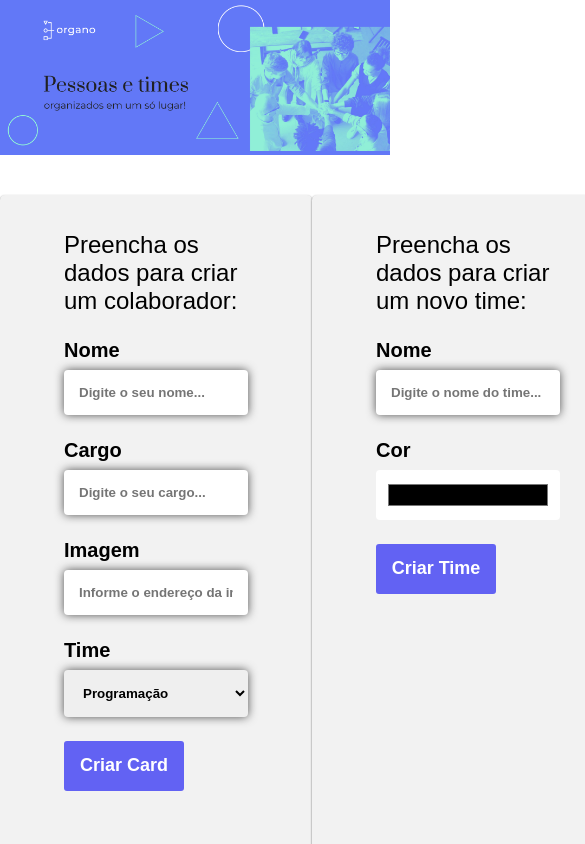
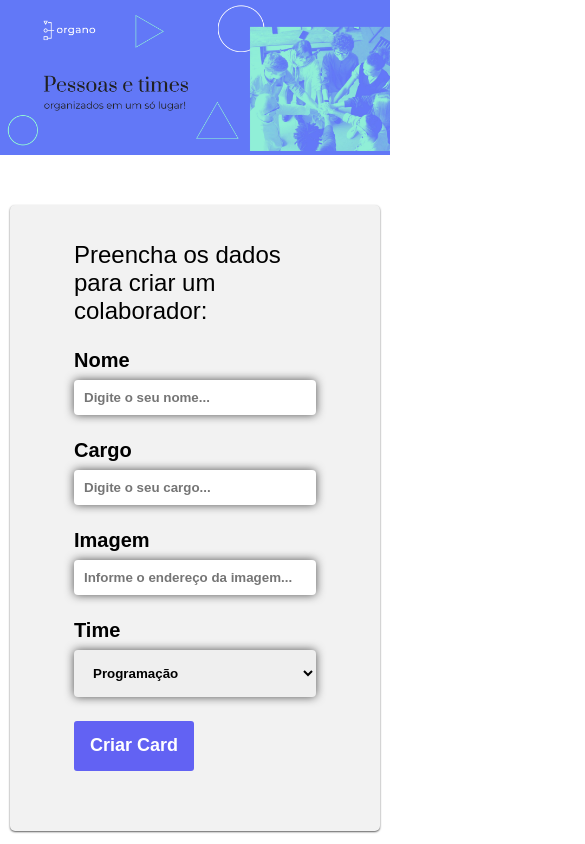
Before and after one commit to ThomazHilario/React-One, a React (Create React App) app in the folder organo/: page / in a window 390 px wide. Shown: the top 844 px of the page, 585 px wide, since content can reach past the window. Built offline with nearby package versions, Linux system fonts and the light colour scheme; the HTML template or start-up script is replaced by a standard one.

Commit message:
feat: form.js and footer.js
- Deixar aa pagina responsiva.

```diff
--- a/organo/src/components/Footer/footer.css
+++ b/organo/src/components/Footer/footer.css
@@ -7,6 +7,7 @@
     display: flex;
     justify-content: space-around;
     align-items: center;
+    flex-wrap: wrap;
 }
 
 .links__sociais{
--- a/organo/src/components/Formulario/formulario.css
+++ b/organo/src/components/Formulario/formulario.css
@@ -1,11 +1,13 @@
 .section__formulario{
     display: flex;
     justify-content: space-around;
+    flex-wrap: wrap;
     margin: 40px 0;
 }
 
 .section__formulario > form{
-    max-width: 80%;
+    width: 43rem;
+    margin: 10px;
     background-color: #F2F2F2;
     padding: 36px 64px;
     border-radius: 5px;
--- a/organo/src/components/InputForm/inputForm.css
+++ b/organo/src/components/InputForm/inputForm.css
@@ -14,7 +14,8 @@
 
 /* input */
 .container__campo > input[type='text']{
-    padding: 15px;
+    width: 100%;
+    padding: 10px;
     border-radius: 4px;
     border: 0;
     box-shadow: 0px 0px 10px rgba(0, 0, 0, 0.674);
```
